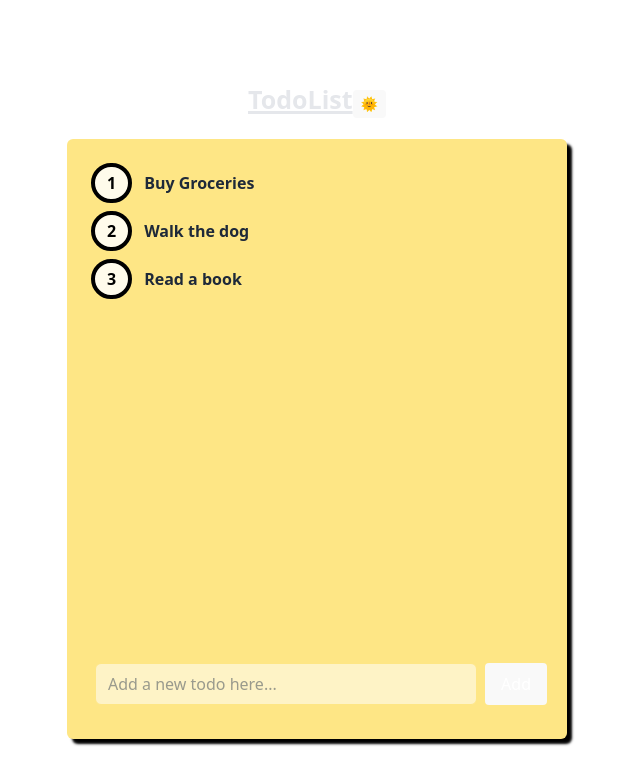
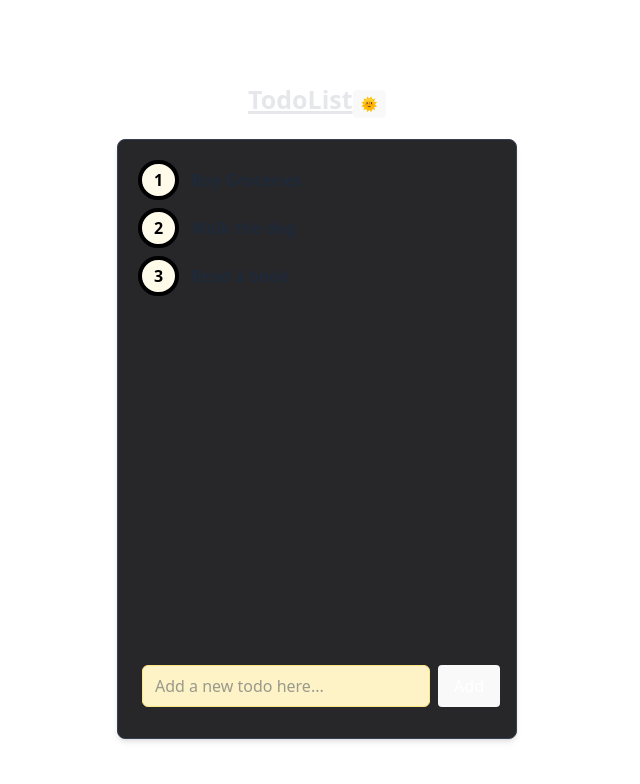
Before and after one commit to caveman09/todo-app, a React (Vite) app: page / in a window 1280 px wide. Shown: the top 784 px of the page, without its empty margins (323-963 px from the left). Built offline with nearby package versions, Linux system fonts and the light colour scheme.

Commit message:
Generic card component

```diff
--- a/package.json
+++ b/package.json
@@ -12,8 +12,10 @@
   "dependencies": {
     "@tailwindcss/vite": "^4.1.10",
     "class-variance-authority": "^0.7.1",
+    "clsx": "^2.1.1",
     "react": "^19.1.0",
     "react-dom": "^19.1.0",
+    "tailwind-merge": "^3.3.1",
     "tailwindcss": "^4.1.10"
   },
   "devDependencies": {
--- a/src/App.tsx
+++ b/src/App.tsx
@@ -3,19 +3,20 @@ import { TodosProvider } from './context/TodosContext';
 import { TodoInput, TodoList } from './components/todo-list';
 import { ThemeProvider } from './context/ThemeProvider';
 import ThemeToggle from './components/ui/theme-toggle';
+import SimpleCard from "./components/ui/simple-card";
 
 function MasterContainer({ children }: { children?: React.ReactNode }) {
   return (
-    <div className='bg-amber-200 p-5 w-[500px] h-[600px] rounded-md shadow-[5px_5px_2.5px_rgba(0,0,0,0.3)] shadow-black text-gray-700'>
+    <SimpleCard variant="outlined" className='w-[400px] h-[600px]'>
       {children}
-    </div>
+    </SimpleCard>
   )
 }
 
 function App() {
   return (
     <ThemeProvider>
-      <div>
+      <div className=''>
         <div id='title' className="p-5 text-gray-200 font-bold text-[25px] underline decoration-[3px]">
           TodoList
           <ThemeToggle />
--- /dev/null
+++ b/src/components/ui/simple-card.tsx
@@ -0,0 +1,36 @@
+import { memo } from 'react'
+import { cva, type VariantProps } from 'class-variance-authority';
+import { cn } from '../../utils/cn';
+
+const cardVariants = cva(
+    " bg-white dark:bg-zinc-800 rounded-lg shadow-md p-4 transition-colors " +
+    "hover:bg-gray-50 dark:hover:bg-[#2b2b2e] focus:outline-none focus:ring-2 focus:ring-offset-2 " +
+    "focus:ring-offset-amber-200 focus:ring-amber-500",
+    {
+        variants: {
+            variant: {
+                outlined: "border border-gray-300 dark:border-gray-700",
+                filled: "bg-gray-100 dark:bg-gray-700",
+                elevated: "shadow-lg dark:shadow-gray-900",
+            }
+        },
+        defaultVariants: {
+            variant: "outlined",
+        }
+    }
+)
+
+interface SimpleCardProps extends VariantProps<typeof cardVariants> {
+    children?: React.ReactNode;
+    className?: string;
+}
+
+const SimpleCard = memo(({ children, variant, className }: SimpleCardProps) => {
+    return (
+        <div className={cn(cardVariants({ variant }), className)}>
+            {children}
+        </div>
+    )
+})
+
+export default SimpleCard;
--- a/src/index.css
+++ b/src/index.css
@@ -3,14 +3,20 @@
   line-height: 1.5;
   font-weight: 400;
 
-  color-scheme: light dark;
-  color: rgba(255, 255, 255, 0.87);
-  background-color: #2e2e2e;
+  color-scheme: light;
+  color: #213547;
+  background-color: #ffffff;
 
   font-synthesis: none;
   text-rendering: optimizeLegibility;
   -webkit-font-smoothing: antialiased;
   -moz-osx-font-smoothing: grayscale;
+}
+
+.dark {
+  color-scheme: dark;
+  color: rgba(255, 255, 255, 0.87);
+  background-color: #2e2e2e;
 }
 
 a {
--- /dev/null
+++ b/src/utils/cn.ts
@@ -0,0 +1,6 @@
+import { clsx, type ClassValue } from 'clsx';
+import { twMerge } from 'tailwind-merge';
+
+export function cn(...inputs: ClassValue[]) {
+    return twMerge(clsx(inputs));
+}
```
Also changed, not shown: 1 other file (tests, documents, lock files or other folders).
